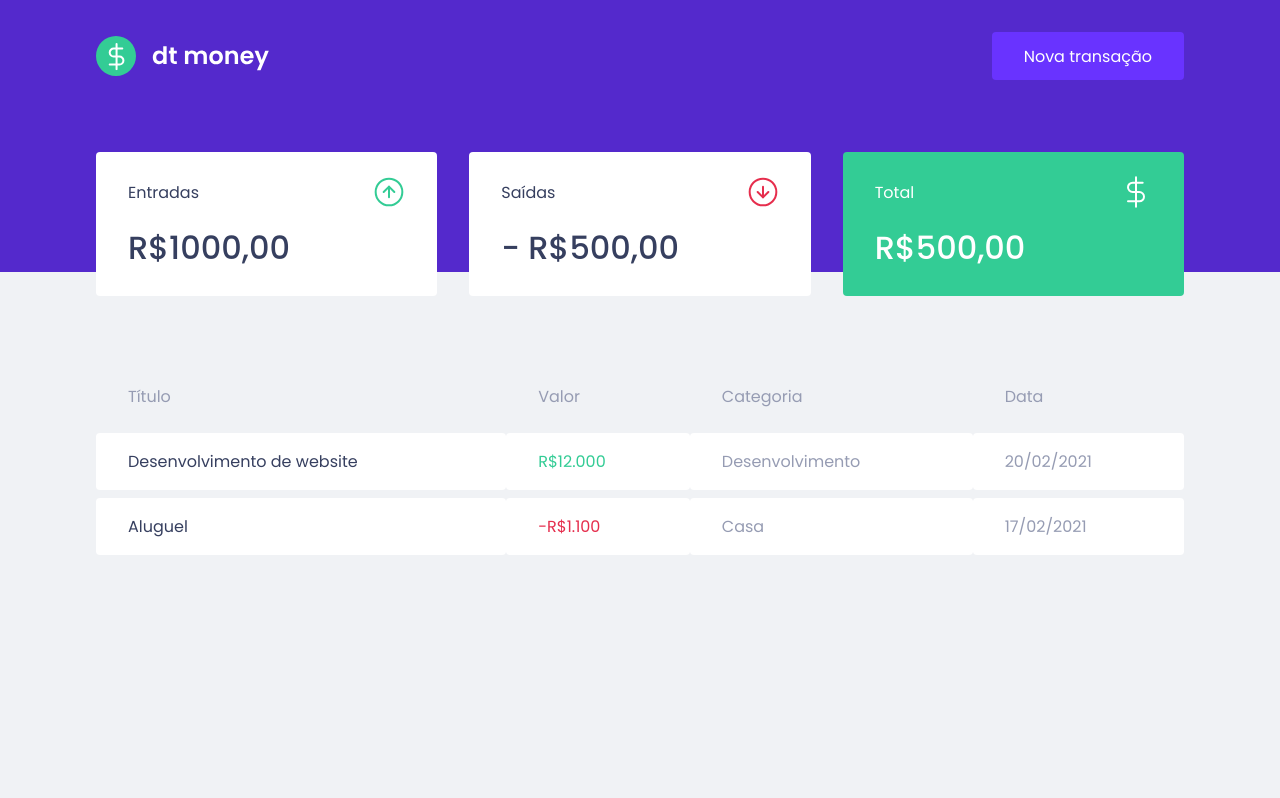
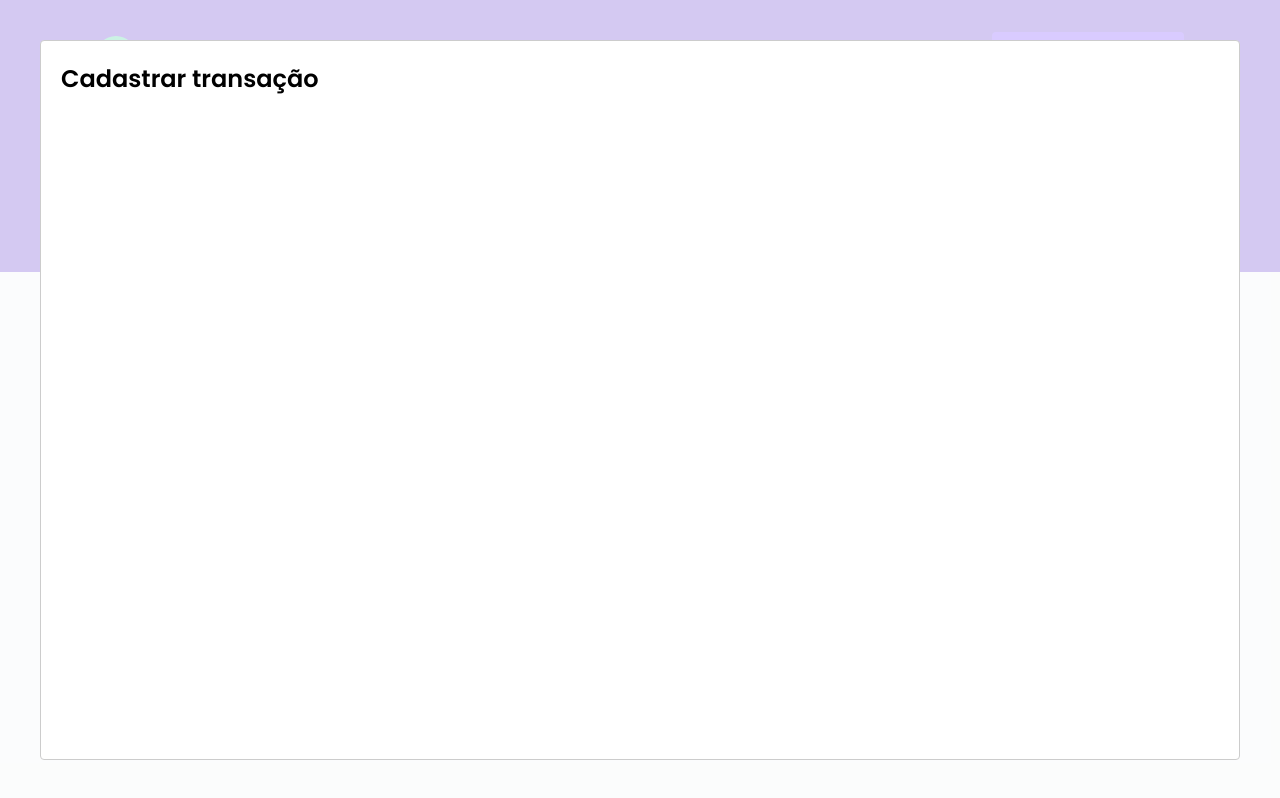
Before and after one commit to gabrielvrl/dtmoney, a React (Create React App) app: page / in a window 1280 px wide. Both pictures are taken after a click on the button "Nova transação". Built offline with nearby package versions, Linux system fonts and the light colour scheme; no server answers; what miragejs would draw is missing.

Commit message:
Adding Modal

```diff
--- a/package.json
+++ b/package.json
@@ -20,6 +20,7 @@
     "@types/node": "^12.0.0",
     "@types/react": "^17.0.0",
     "@types/react-dom": "^17.0.0",
+    "@types/react-modal": "^3.12.0",
     "@types/styled-components": "^5.1.9",
     "typescript": "^4.1.2"
   },
--- a/src/App.tsx
+++ b/src/App.tsx
@@ -1,12 +1,35 @@
+import Modal from 'react-modal'
 import { Header } from './components/Header'
 import { Dashboard } from './components/Dashboard'
 import { GlobalStyle } from './styles/global';
+import { useState } from 'react';
+
+Modal.setAppElement('#root')
 
 export function App() {
+  const [isNewTransactionModalOpen, setIsNewTransactionModalOpen] = useState(false)
+
+  function handleOpenNewTransactionModal(){
+    setIsNewTransactionModalOpen(true)
+  }
+
+  function handleCloseNewTransactionModal(){
+    setIsNewTransactionModalOpen(false)
+  }
+
   return (
     <>
-      <Header />
+      <Header onOpenNewTransactionModal={handleOpenNewTransactionModal} />
+
       <Dashboard />
+
+      <Modal
+          isOpen={isNewTransactionModalOpen}
+          onRequestClose={handleCloseNewTransactionModal}
+        >
+          <h2>Cadastrar transação</h2>
+      </Modal>
+
       <GlobalStyle />
     </>
   );
--- a/src/components/Header/index.tsx
+++ b/src/components/Header/index.tsx
@@ -1,12 +1,16 @@
 import logoImg from '../../assets/logo.svg'
 import { Container, Content } from './styles'
 
-export function Header() {
+interface HeaderProps {
+  onOpenNewTransactionModal: () => void;
+}
+
+export function Header({ onOpenNewTransactionModal }: HeaderProps) {
   return(
     <Container>
       <Content>
         <img src={logoImg} alt="dt money" />
-        <button type="button">
+        <button type="button" onClick={onOpenNewTransactionModal}>
           Nova transação
         </button>
       </Content>
```
Also changed, not shown: 1 other file (tests, documents, lock files or other folders).
